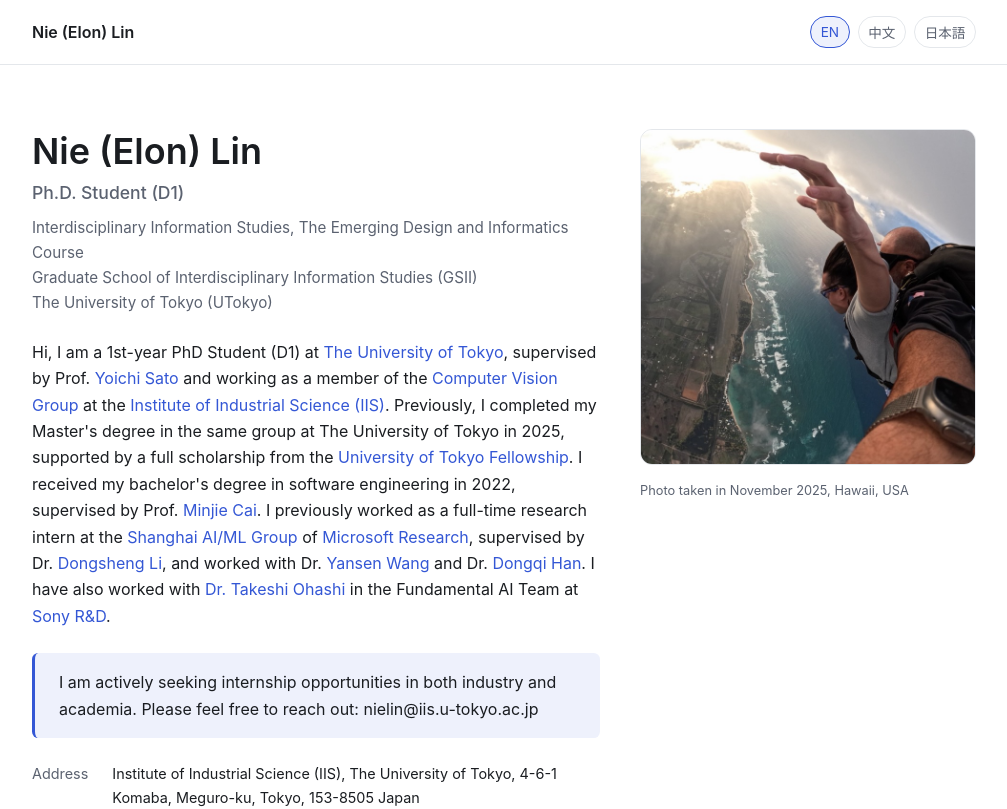
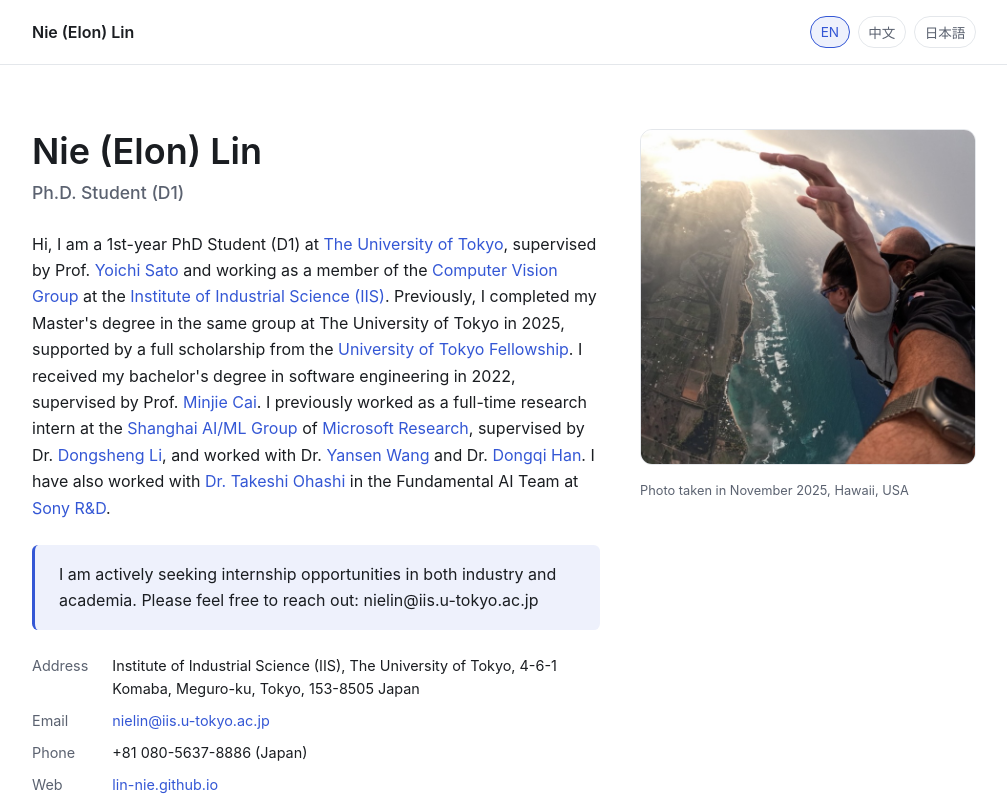
Before and after one commit to lin-nie/lin-nie.github.io, a Vue app: page / in a window 1280 px wide. Shown: the top 809 px of the page, without its empty margins (136-1143 px from the left). Built offline with nearby package versions, Linux system fonts and the light colour scheme.

Commit message:
Remove redundant affiliation lines from Profile header
The department/school/university lines under the degree duplicated
what the bio paragraph and affiliations strip already say.

```diff
--- a/src/components/ProfileSection.vue
+++ b/src/components/ProfileSection.vue
@@ -11,9 +11,6 @@ const { content } = useLocale()
       <div class="profile__main">
         <h1 class="profile__name">{{ content.profile.name }}</h1>
         <p class="profile__degree">{{ content.profile.degree }}</p>
-        <p v-for="line in content.profile.affiliation" :key="line" class="profile__affiliation">
-          {{ line }}
-        </p>
 
         <p class="profile__bio" v-html="content.profile.bio"></p>
 
@@ -96,12 +93,6 @@ const { content } = useLocale()
   color: var(--color-text-muted);
   font-weight: 500;
   font-size: 1.1rem;
-}
-
-.profile__affiliation {
-  margin: 0;
-  font-size: 0.95rem;
-  color: var(--color-text-muted);
 }
 
 .profile__caption {
--- a/src/content/en.ts
+++ b/src/content/en.ts
@@ -7,11 +7,6 @@ const en: SiteContent = {
     name: 'Nie (Elon) Lin',
     degree: 'Ph.D. Student (D1)',
     photoCaption: 'Photo taken in November 2025, Hawaii, USA',
-    affiliation: [
-      'Interdisciplinary Information Studies, The Emerging Design and Informatics Course',
-      'Graduate School of Interdisciplinary Information Studies (GSII)',
-      'The University of Tokyo (UTokyo)',
-    ],
     bio: `Hi, I am a 1st-year PhD Student (D1) at
       <a href="https://www.u-tokyo.ac.jp/en/" target="_blank" rel="noopener">The University of Tokyo</a>,
       supervised by Prof. <a href="https://sites.google.com/ut-vision.org/ysato/" target="_blank" rel="noopener">Yoichi Sato</a>
--- a/src/content/jp.ts
+++ b/src/content/jp.ts
@@ -7,7 +7,6 @@ const jp: SiteContent = {
     name: '林 涅（リン ネ）',
     degree: '博士 (D1)',
     photoCaption: '撮影日：2025年11月、アメリカ、ハワイ',
-    affiliation: ['学際情報学 [先端表現情報学コース]', '学際情報学府', '東京大学'],
     bio: `こんにちは、私は<a href="https://www.u-tokyo.ac.jp/ja/index.html" target="_blank" rel="noopener">東京大学</a>
       学際情報学府の博士課程1年生です。
       <a href="https://sites.google.com/ut-vision.org/ysato/" target="_blank" rel="noopener">佐藤洋一</a>
--- a/src/content/types.ts
+++ b/src/content/types.ts
@@ -8,7 +8,6 @@ export interface ProfileContent {
   name: string
   degree: string
   photoCaption: string
-  affiliation: string[]
   bio: string
   highlight: string
   contact: {
--- a/src/content/zh.ts
+++ b/src/content/zh.ts
@@ -7,7 +7,6 @@ const zh: SiteContent = {
     name: '林 涅',
     degree: '博士 (D1)',
     photoCaption: '拍摄于 2025 年 11 月，美国，夏威夷',
-    affiliation: ['交叉信息学 [尖端表现信息学课程]', '跨学科交叉信息学院', '东京大学'],
     bio: `你好，我是<a href="https://www.u-tokyo.ac.jp/zh/index.html" target="_blank" rel="noopener">东京大学</a>
       跨学科交叉信息学博士一年级的研究生，在
       <a href="https://sites.google.com/ut-vision.org/ysato/" target="_blank" rel="noopener">佐藤洋一</a>
```
